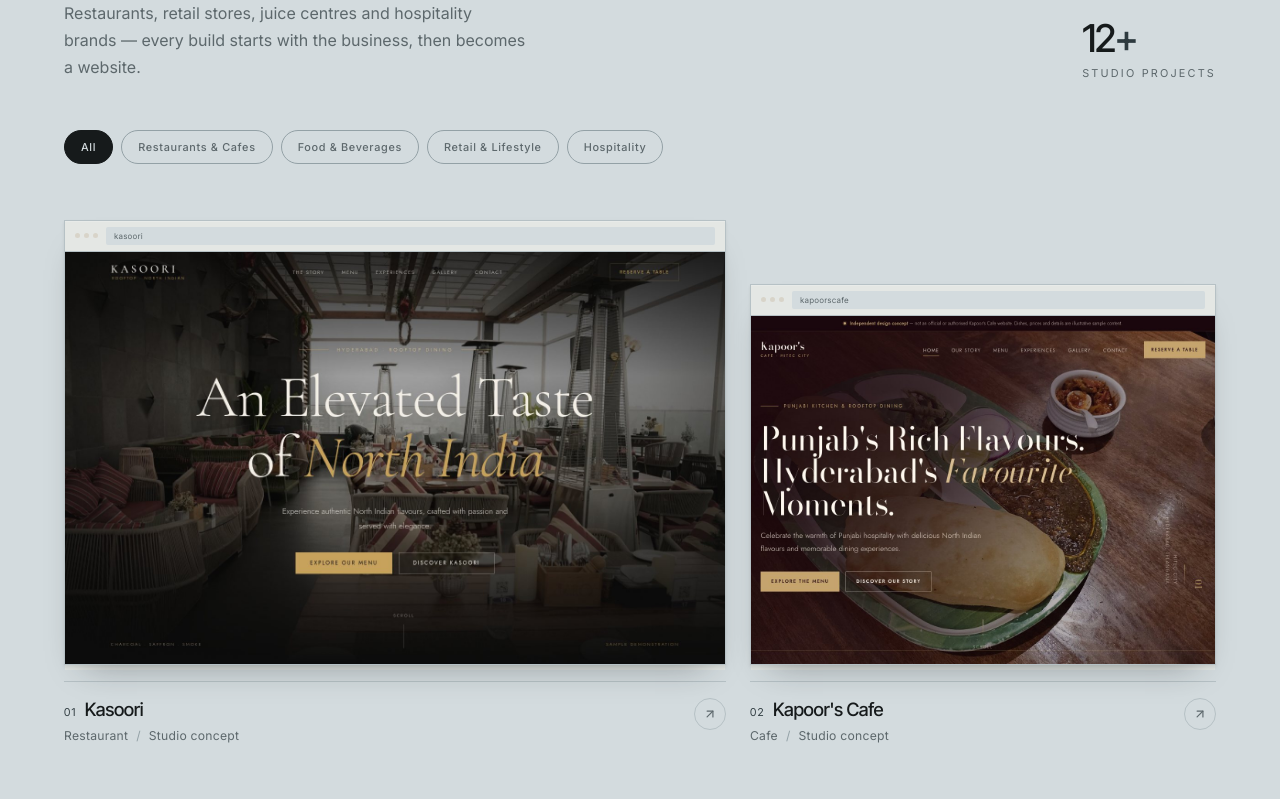
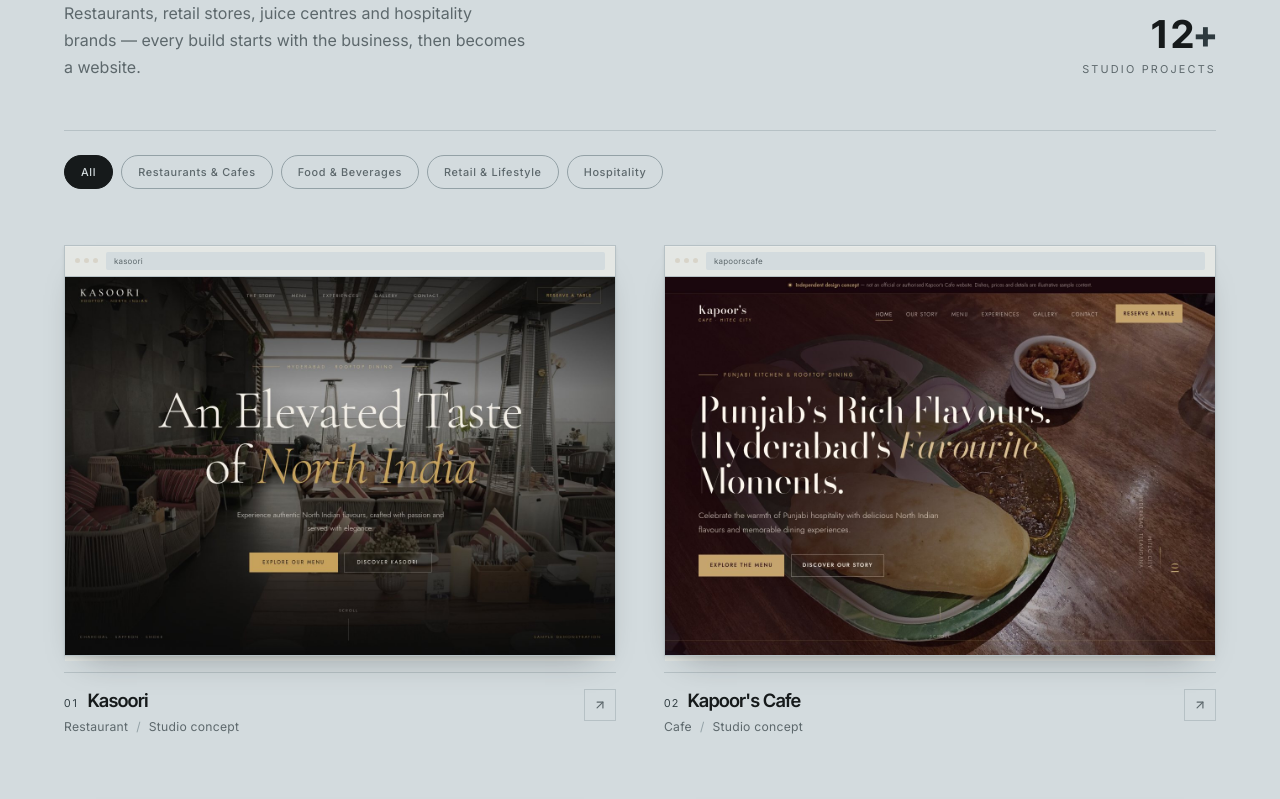
Before and after one commit to DevaSaiNandiniMandapalli/digital-studio-website, a React (Vite) app: page / in a window 1280 px wide. Shown: the part 1740-2539 px from the top of the page. Built offline with nearby package versions, Linux system fonts and the light colour scheme; no server answers.

Commit message:
Square the project grid and align the portfolio header
Use one card size across the layout, drop the staggered offsets so every
row shares a baseline, align the studio project count with the intro copy,
and tidy the card labels and filter row.

Co-authored-by: Lemon Code <hello@lemoncode.ai>

```diff
--- a/src/sections/Portfolio.tsx
+++ b/src/sections/Portfolio.tsx
@@ -7,7 +7,6 @@ import { categories, projects, type CategoryId } from '../data/projects';
 import { cn } from '../lib/utils';
 
 const ease = [0.16, 1, 0.3, 1] as const;
-const spans = ['lg:col-span-7', 'lg:col-span-5', 'lg:col-span-5', 'lg:col-span-7'];
 
 export function Portfolio() {
   const [active, setActive] = useState<CategoryId>('all');
@@ -26,15 +25,15 @@ export function Portfolio() {
             <span className="eyebrow">Selected work</span>
             <h2 className="h2 mt-4">
               A portfolio built <br className="hidden md:block" />
-              for <span className="text-accent">real businesses</span>.
+              for <span className="text-accent">real businesses</span>
             </h2>
             <p className="lede mt-4">
               Restaurants, retail stores, juice centres and hospitality brands — every build starts
               with the business, then becomes a website.
             </p>
           </div>
-          <div className="shrink-0">
-            <p className="font-display text-[2.4rem] leading-none font-medium tracking-[-0.05em]">
+          <div className="shrink-0 border-t border-line pt-4 md:border-t-0 md:pt-0 md:pb-1 md:text-right">
+            <p className="font-display text-[2.4rem] leading-none font-bold tracking-[-0.05em] tabular-nums">
               {String(projects.length).padStart(2, '0')}
               <span className="text-accent">+</span>
             </p>
@@ -42,7 +41,7 @@ export function Portfolio() {
           </div>
         </Reveal>
 
-        <div className="mt-10 flex flex-wrap gap-2 md:mt-12">
+        <div className="mt-10 flex flex-wrap gap-2 border-t border-line pt-6 md:mt-12">
           {categories.map((cat) => (
             <button
               key={cat.id}
@@ -61,7 +60,7 @@ export function Portfolio() {
           ))}
         </div>
 
-        <motion.div layout className="mt-10 grid gap-x-6 gap-y-12 md:mt-14 lg:grid-cols-12 lg:gap-y-20">
+        <motion.div layout className="mt-10 grid gap-x-8 gap-y-12 md:mt-14 md:grid-cols-2 lg:gap-x-12 lg:gap-y-16">
           <AnimatePresence mode="popLayout">
             {visible.map((project, i) => (
               <motion.article
@@ -71,7 +70,7 @@ export function Portfolio() {
                 animate={reduce ? undefined : { opacity: 1, y: 0 }}
                 exit={reduce ? undefined : { opacity: 0, transition: { duration: 0.2 } }}
                 transition={{ duration: 0.65, delay: reduce ? 0 : Math.min(i * 0.05, 0.3), ease }}
-                className={cn('group col-span-1', spans[i % spans.length], i % 4 === 1 && 'lg:mt-16')}
+                className="group"
               >
                 <a
                   href={project.url}
@@ -84,20 +83,20 @@ export function Portfolio() {
                     image={project.image}
                     alt={`${project.name} website preview`}
                     url={project.name.toLowerCase().replace(/[^a-z0-9]+/g, '')}
-                    viewportClassName={i % 4 === 0 || i % 4 === 3 ? 'aspect-[16/10]' : 'aspect-[4/3]'}
+                    viewportClassName="aspect-[16/11]"
                   />
 
                   <div className="mt-4 flex items-start justify-between gap-4 border-t border-line pt-4">
-                    <div>
+                    <div className="min-w-0">
                       <div className="flex items-baseline gap-2">
-                        <span className="font-display text-[0.68rem] tracking-[0.12em] text-accent">
+                        <span className="font-display text-[0.68rem] tracking-[0.12em] text-accent tabular-nums">
                           {project.index}
                         </span>
-                        <h3 className="font-display text-[1.05rem] leading-tight font-medium tracking-[-0.02em] md:text-[1.15rem]">
+                        <h3 className="truncate font-display text-[1.05rem] leading-tight font-semibold tracking-[-0.02em] md:text-[1.15rem]">
                           {project.name}
                         </h3>
                       </div>
-                      <p className="mt-1.5 text-[0.76rem] tracking-[0.02em] text-mute">
+                      <p className="mt-1.5 truncate text-[0.76rem] tracking-[0.02em] text-mute">
                         {project.category}
                         <span aria-hidden="true" className="px-2 text-line-strong">
                           /
@@ -105,7 +104,7 @@ export function Portfolio() {
                         {project.type === 'concept' ? 'Studio concept' : 'Commissioned'}
                       </p>
                     </div>
-                    <span className="grid size-8 shrink-0 place-items-center rounded-full border border-line text-mute transition-all duration-500 group-hover:border-accent group-hover:bg-accent group-hover:text-white">
+                    <span className="grid size-8 shrink-0 place-items-center border border-line text-mute transition-all duration-500 group-hover:border-accent group-hover:bg-accent group-hover:text-white">
                       <ArrowUpRight className="size-3.5" />
                     </span>
                   </div>
```
Also changed, not shown: 1 other file (tests, documents, lock files or other folders).
